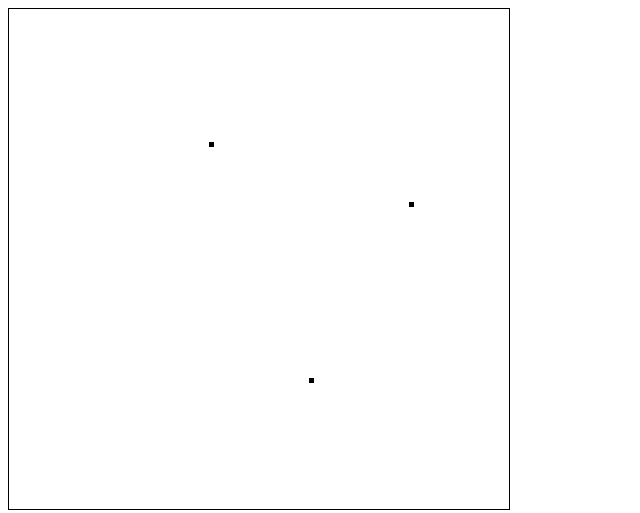
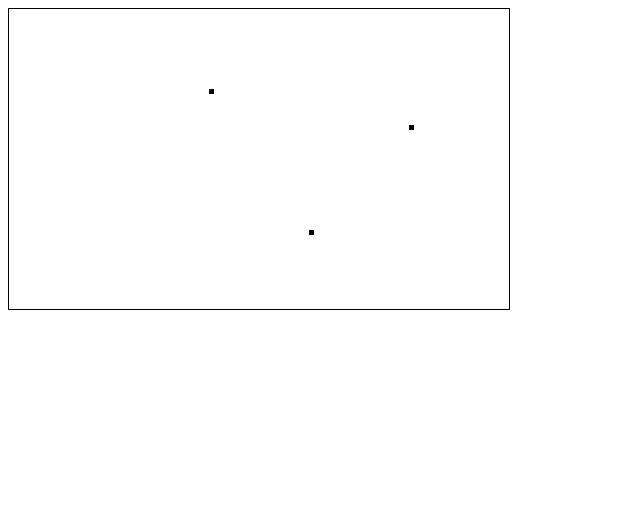
Before and after one commit to kakarottos/Snake, a plain HTML site: page index.html in a window 1280 px wide. Shown: the whole page, without its empty margins (0-640 px from the left). Drawn offline with Linux system fonts and the light colour scheme.

Commit message:
Move acceleration fix

```diff
--- a/index.html
+++ b/index.html
@@ -7,7 +7,7 @@
 </head>
 <body>
 
-	<canvas id="canvas" width="500" height="500"></canvas>
+	<canvas id="canvas" width="500" height="300"></canvas>
 	<script src="js/consts.js"></script>
 	<script src="js/snake.js"></script>
 	<script src="js/candy.js"></script>
--- a/js/candy.js
+++ b/js/candy.js
@@ -2,8 +2,8 @@
     'use strict';
 
 	function Candy(){
-		this.x = 500;
-		this.y = Math.floor((Math.random() * 500) + 0);
+		this.x = app.consts.GAME_WIDTH;
+		this.y = Math.floor((Math.random() * app.consts.GAME_HEIGHT) + 0);
 	}
 	Candy.prototype.move = function() {
 		this.x -= 1;
--- a/js/consts.js
+++ b/js/consts.js
@@ -2,6 +2,8 @@
     'use strict';
 
     var consts = {
+    	GAME_WIDTH: 500,
+    	GAME_HEIGHT: 300,
     	DOWN: 'DOWN',
     	UP: 'UP',
     	CANDY_HEIGHT: 5,
--- a/js/game.js
+++ b/js/game.js
@@ -19,7 +19,7 @@
     Game.prototype.startGame = function() {
     	var i = 0;
 		var loop = function(){
-			this.ctx.clearRect(0, 0, canvas.height, canvas.width);
+			this.ctx.clearRect(0, 0, app.consts.GAME_WIDTH, app.consts.GAME_HEIGHT);
 
 			this.renderCandies(i);
 			this.renderTail();
@@ -47,7 +47,6 @@
 				this.snake.x <= (candy.x + 1) && this.snake.x >= (candy.x -1) &&
 				this.snake.y <= (candy.y + 10) && this.snake.y >= (candy.y -10)
 		    ){
-				console.log('work', this.snake.x, candy.x);
 				this.candies.splice(index, 1);
 				this.points++;
 			}
@@ -70,11 +69,9 @@
 	Game.prototype.renderSnake = function() {
 		this.ctx.fillRect(this.snake.x, this.snake.y, app.consts.SNAKE_HEAD_HEIGHT, app.consts.SNAKE_HEAD_WIDTH);
 		if(this.snake.moveDirection === app.consts.DOWN){
-			this.snake.move(2);
-			this.snake.accelerationUp(0.1);
+			this.snake.move();
 		} else {
-			this.snake.move(-2);
-			this.snake.accelerationDown(0.1);
+			this.snake.move();
 		}
 
 	};
--- a/js/snake.js
+++ b/js/snake.js
@@ -2,8 +2,8 @@
     'use strict';
 
 	function Snake(){
-		this.x = 250;
-		this.y = 250;
+		this.x = app.consts.GAME_WIDTH/2;
+		this.y = app.consts.GAME_HEIGHT/2;
 		this.moveDirection =  app.consts.DOWN;
 		this.acceleration = 0;
 
@@ -25,14 +25,16 @@
 	    	}
 		}.bind(this));
 	};
-	Snake.prototype.move = function(speed) {
-		this.y += speed + this.acceleration;
+	Snake.prototype.move = function() {
+		this.y += this.acceleration;
+		this._changeAcceleration();
 	};
-	Snake.prototype.accelerationUp = function(acceleration) {
-		this.acceleration += acceleration;
-	};
-	Snake.prototype.accelerationDown = function(acceleration) {
-		this.acceleration -= acceleration;
+	Snake.prototype._changeAcceleration = function() {
+		if(this.moveDirection !== app.consts.UP){
+			this.acceleration += 0.1;
+		} else {
+			this.acceleration -= 0.1;
+		}
 	};
 
     window.app = window.app || {};
```
Also changed, not shown: js/wall.js (added, +18 -0 lines).
